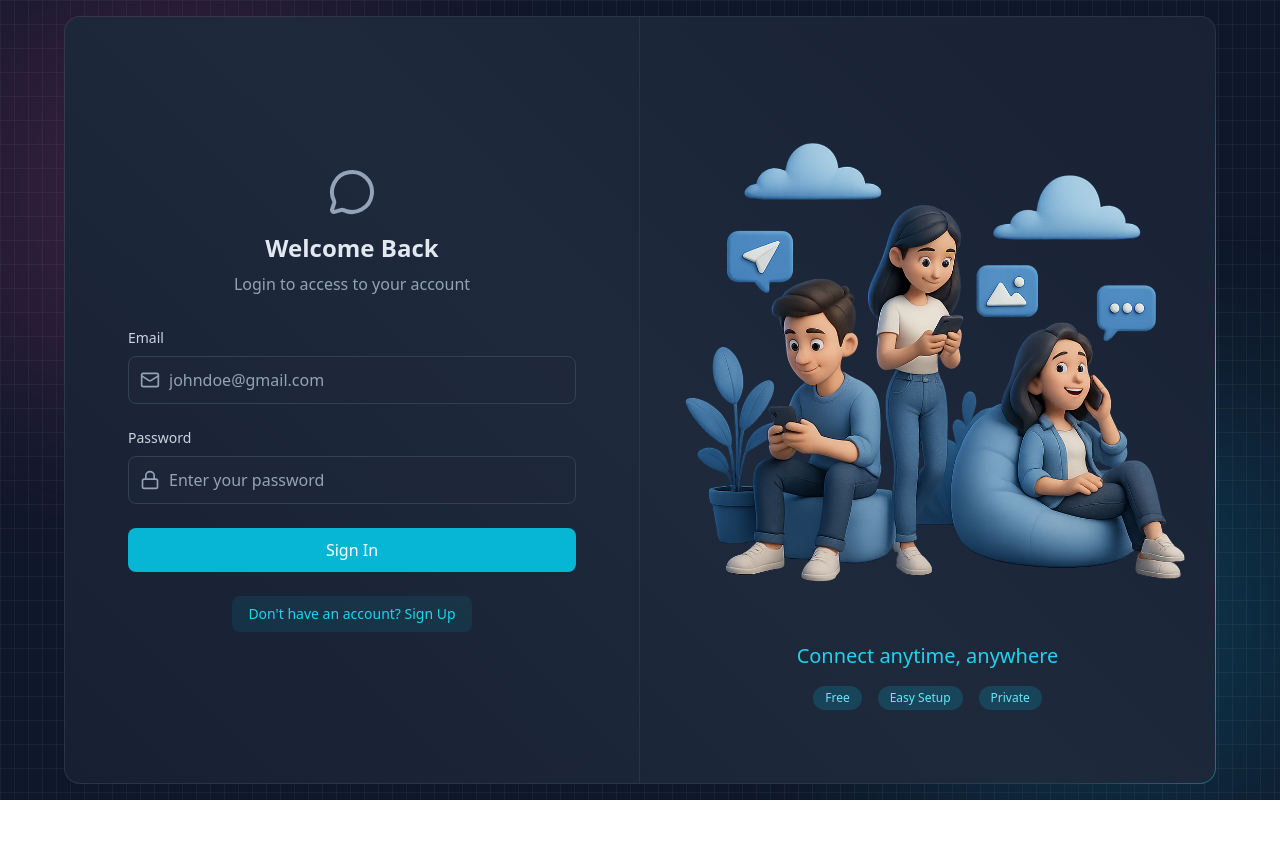
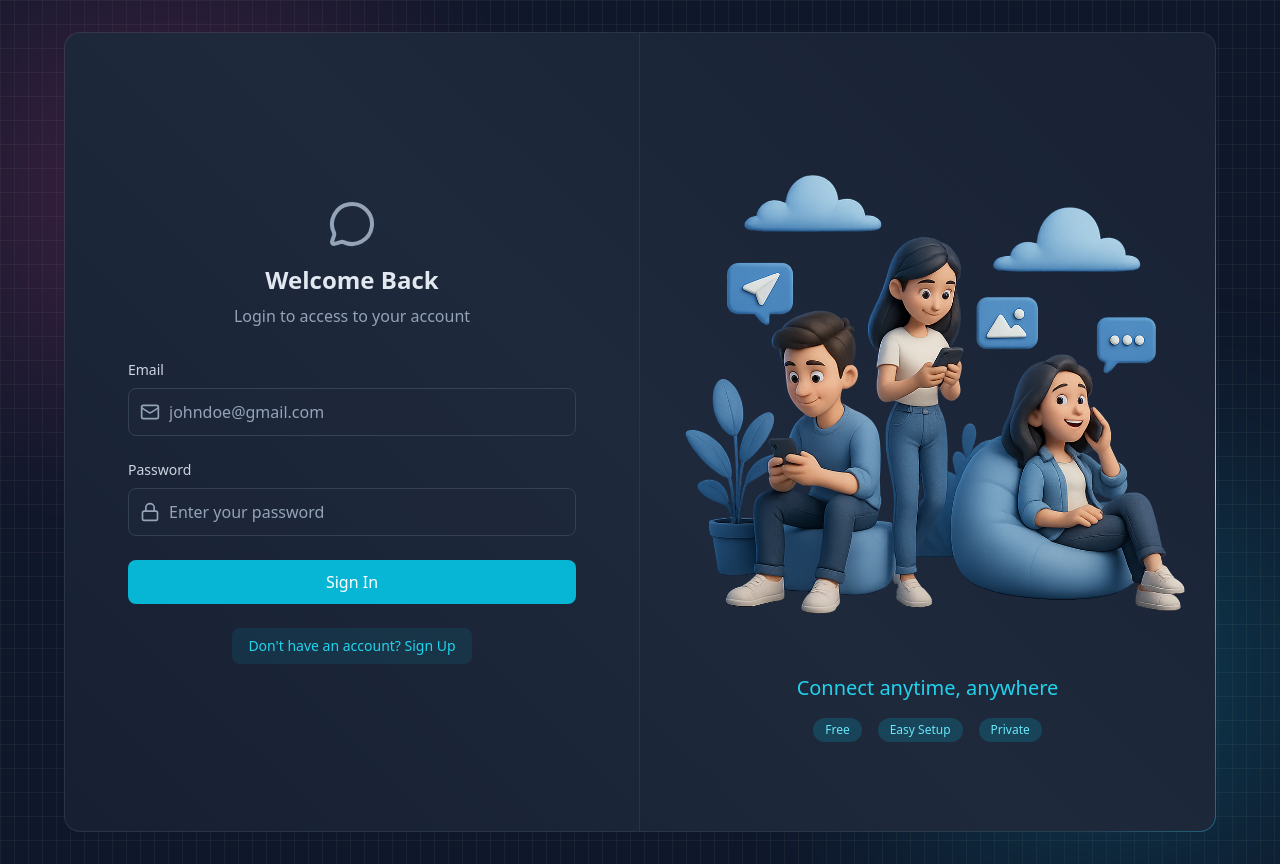
Before and after one commit to ayush-145/Threadly-Real-Time-Messenger-Platform, a React app in the folder frontend/: page /login in a window 1280 px wide. Before the commit the page ends 800 px from the top, so only its background shows below. Built offline with nearby package versions, Linux system fonts and the light colour scheme; no server answers; the HTML template or start-up script is replaced by a standard one.

Commit message:
resolved errors

```diff
--- a/frontend/src/App.jsx
+++ b/frontend/src/App.jsx
@@ -19,7 +19,7 @@ function App() {
   if (isCheckingAuth) return <PageLoader />
 
   return (
-    <div className="h-screen bg-slate-900 relative flex items-center justify-center p-4 overflow-hidden">
+    <div className="min-h-screen bg-slate-900 relative flex items-center justify-center p-4 overflow-hidden">
       {/* DECORATORS - GRID BG & GLOW SHAPES */}
       <div className="absolute inset-0 bg-[linear-gradient(to_right,#4f4f4f2e_1px,transparent_1px),linear-gradient(to_bottom,#4f4f4f2e_1px,transparent_1px)] bg-[size:14px_24px]" />
       <div className="absolute top-0 -left-4 size-96 bg-pink-500 opacity-20 blur-[100px]" />
--- a/frontend/src/components/ChatHeader.jsx
+++ b/frontend/src/components/ChatHeader.jsx
@@ -20,7 +20,7 @@ function ChatHeader() {
   return (
     <div
       className="flex justify-between items-center bg-slate-800/50 border-b
-   border-slate-700/50 px-6 py-4"
+   border-slate-700/50 max-h-[84px] px-6 flex-1"
     >
       <div className="flex items-center space-x-3">
         <div className="avatar online">
--- a/frontend/src/pages/ChatPage.jsx
+++ b/frontend/src/pages/ChatPage.jsx
@@ -11,7 +11,7 @@ function ChatPage() {
   const { activeTab, selectedUser } = useChatStore();
 
   return (
-    <div className="relative w-full max-w-6xl h-[calc(100vh-2rem)] max-h-[900px]">
+    <div className="relative w-full max-w-6xl h-[800px]">
       <BorderAnimatedContainer>
         {/* LEFT SIDE */}
         <div className="w-80 bg-slate-800/50 backdrop-blur-sm flex flex-col">
--- a/frontend/src/pages/LoginPage.jsx
+++ b/frontend/src/pages/LoginPage.jsx
@@ -14,7 +14,8 @@ function LoginPage() {
     };
 
     return (
-        <div className="relative w-full max-w-6xl h-[calc(100vh-2rem)] max-h-[800px]">
+        <div className="w-full flex items-center justify-center p-4 bg-slate-900">
+            <div className="relative w-full max-w-6xl md:h-[800px] h-[650px]">
                 <BorderAnimatedContainer>
                     <div className="w-full flex flex-col md:flex-row">
                         {/* FORM CLOUMN - LEFT SIDE */}
@@ -101,6 +102,7 @@ function LoginPage() {
                     </div>
                 </BorderAnimatedContainer>
             </div>
+        </div>
     );
 }
 export default LoginPage;
--- a/frontend/src/pages/SignUpPage.jsx
+++ b/frontend/src/pages/SignUpPage.jsx
@@ -14,7 +14,8 @@ function SignUpPage() {
     };
 
     return (
-        <div className="relative w-full max-w-6xl h-[calc(100vh-2rem)] max-h-[800px]">
+        <div className="w-full flex items-center justify-center p-4 bg-slate-900">
+            <div className="relative w-full max-w-6xl md:h-[800px] h-[650px]">
                 <BorderAnimatedContainer>
                     <div className="w-full flex flex-col md:flex-row">
                         {/* FORM CLOUMN - LEFT SIDE */}
@@ -117,6 +118,7 @@ function SignUpPage() {
                     </div>
                 </BorderAnimatedContainer>
             </div>
+        </div>
     );
 }
 export default SignUpPage;
```
